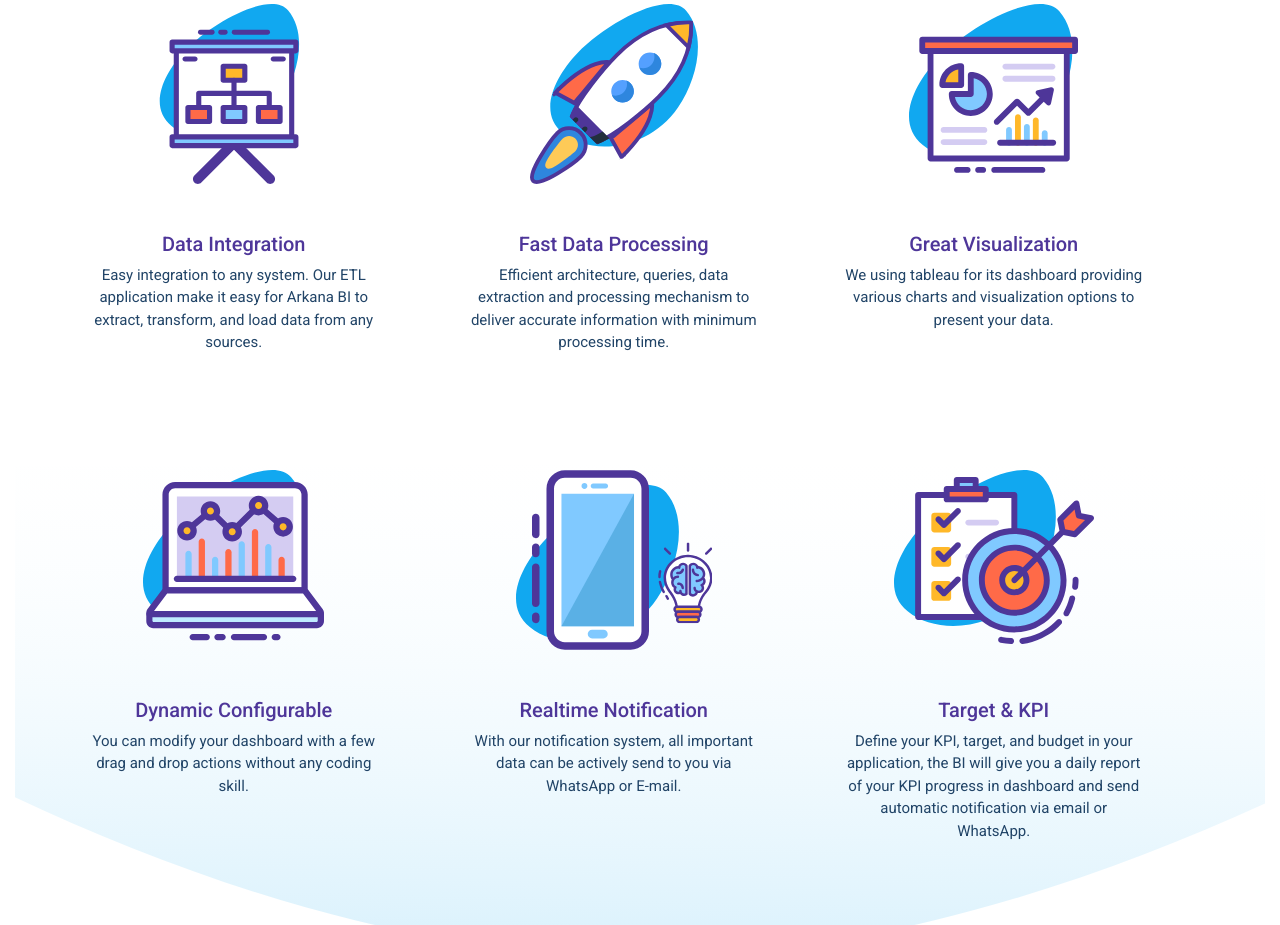
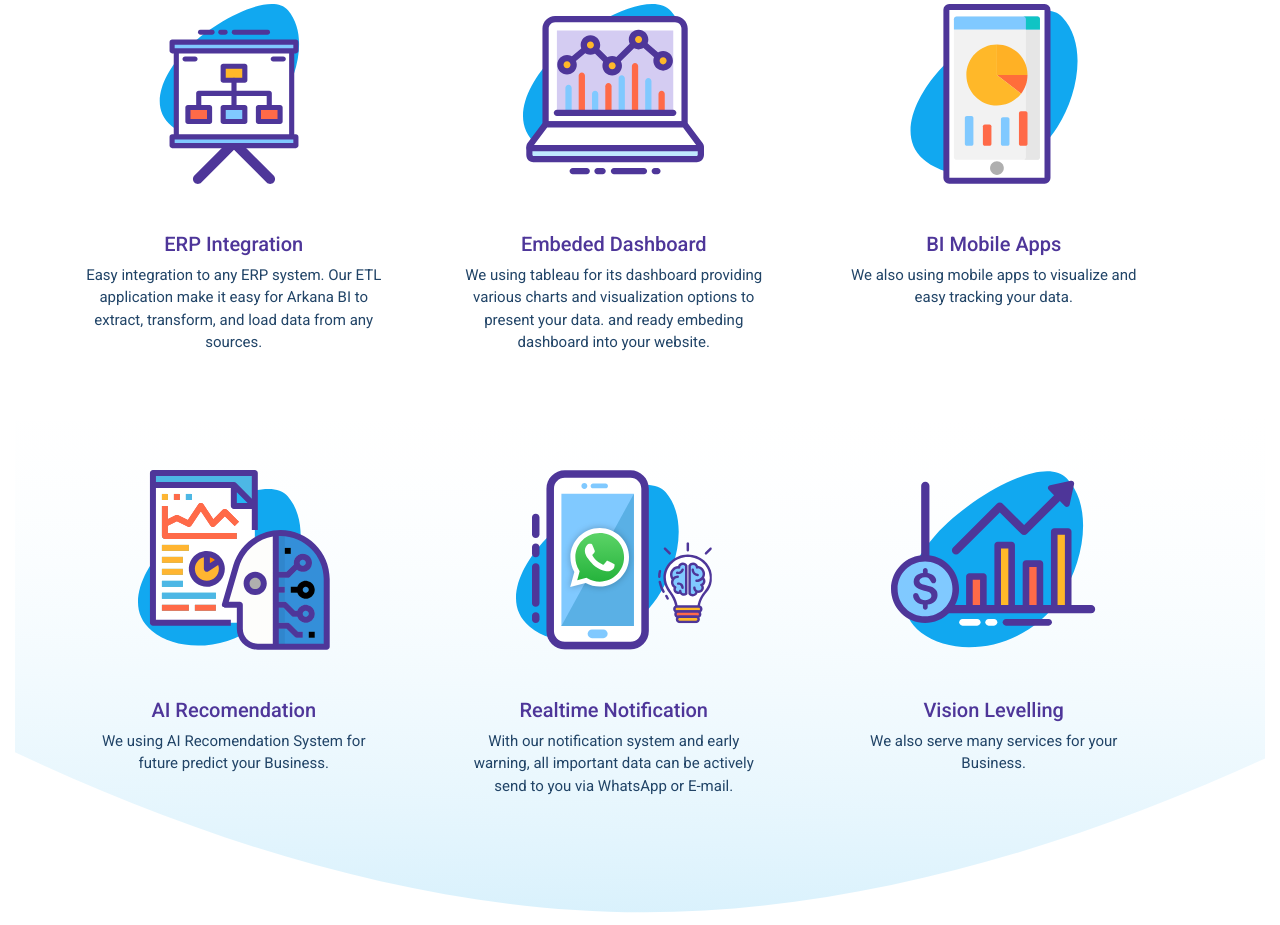
Before and after one commit to rheynoapria/arkanabi_web, a plain HTML site: page index.html in a window 1280 px wide. Shown: the part 1875-2800 px from the top of the page. Drawn offline with Linux system fonts and the light colour scheme; files whose address does not match are found by name.

Commit message:
repair menu on feature section

```diff
--- a/index.html
+++ b/index.html
@@ -39,6 +39,9 @@
               </li>
               <li class="nav-item">
                 <a class="nav-link" href="#digital-marketing-section">Product</a>
+              </li>
+              <li class="nav-item">
+                <a class="nav-link" href="#">Dashboard</a>
               </li>
               <li class="nav-item btn-contact-us pl-4 pl-lg-0">
                 <button class="btn btn-info" data-toggle="modal" data-target="#exampleModal">Contact Us</button>
@@ -102,32 +105,8 @@
                         <div class="features-width">
                           <div class="text-center">
                             <img src="images/ic_DataIntegration.svg" alt="" class="img-iconss">
-                            <h5 class="qy-3">Data Integration</h5>
-                            <p class="text-muted">Easy integration to any system. Our ETL application make it easy for Arkana BI to extract, transform, and load data from any sources.</p>
-                          </div>
-                        </div>
-                      </div>
-                    </div>
-
-                    <div class="col-12 col-md-6 col-lg-4">
-                      <div class="grid-margin d-flex justify-content-start">
-                        <div class="features-width">
-                          <div class="text-center">
-                            <img src="images/ic_FastDataProcessing.svg" alt="" class="img-iconss">
-                            <h5 class="qy-3">Fast Data Processing</h5>
-                            <p class="text-muted">Efficient architecture, queries, data extraction and processing mechanism to deliver accurate information with minimum processing time.</p>
-                          </div>
-                        </div>
-                      </div>
-                    </div>
-
-                    <div class="col-12 col-md-6 col-lg-4">
-                      <div class="grid-margin d-flex justify-content-start">
-                        <div class="features-width">
-                          <div class="text-center">
-                            <img src="images/ic_Visualization.svg" alt="" class="img-iconss">
-                            <h5 class="qy-3">Great Visualization</h5>
-                            <p class="text-muted">We using tableau for its dashboard providing various charts and visualization options to present your data.</p>
+                            <h5 class="qy-3">ERP Integration</h5>
+                            <p class="text-muted">Easy integration to any ERP system. Our ETL application make it easy for Arkana BI to extract, transform, and load data from any sources.</p>
                           </div>
                         </div>
                       </div>
@@ -138,8 +117,8 @@
                         <div class="features-width">
                           <div class="text-center">
                             <img src="images/ic_Analytic.svg" alt="" class="img-iconss">
-                            <h5 class="qy-3">Dynamic Configurable</h5>
-                            <p class="text-muted">You can modify your dashboard with a few drag and drop actions without any coding skill.</p>
+                            <h5 class="qy-3">Embeded Dashboard</h5>
+                            <p class="text-muted">We using tableau for its dashboard providing various charts and visualization options to present your data. and ready embeding dashboard into your website.</p>
                           </div>
                         </div>
                       </div>
@@ -149,9 +128,9 @@
                       <div class="grid-margin d-flex justify-content-start">
                         <div class="features-width">
                           <div class="text-center">
-                            <img src="images/ic_Notification.svg" alt="" class="img-iconss">
-                            <h5 class="qy-3">Realtime Notification</h5>
-                            <p class="text-muted">With our notification system, all important data can be actively send to you via WhatsApp or E-mail.</p>
+                            <img src="images/mobile_apps.svg" alt="" class="img-iconss">
+                            <h5 class="qy-3">BI Mobile Apps</h5>
+                            <p class="text-muted">We also using mobile apps to visualize and easy tracking your data.</p>
                           </div>
                         </div>
                       </div>
@@ -161,9 +140,33 @@
                       <div class="grid-margin d-flex justify-content-start">
                         <div class="features-width">
                           <div class="text-center">
-                            <img src="images/ic_Target&KPI.svg" alt="" class="img-iconss">
-                            <h5 class="qy-3">Target & KPI</h5>
-                            <p class="text-muted">Define your KPI, target, and budget in your application, the BI will give you a daily report of your KPI progress in dashboard and send automatic notification via email or WhatsApp.</p>
+                            <img src="images/ai_recomendation.svg" alt="" class="img-iconss">
+                            <h5 class="qy-3">AI Recomendation</h5>
+                            <p class="text-muted">We using AI Recomendation System for future predict your Business.</p>
+                          </div>
+                        </div>
+                      </div>
+                    </div>
+
+                    <div class="col-12 col-md-6 col-lg-4">
+                      <div class="grid-margin d-flex justify-content-start">
+                        <div class="features-width">
+                          <div class="text-center">
+                            <img src="images/Notification.svg" alt="" class="img-iconss">
+                            <h5 class="qy-3">Realtime Notification</h5>
+                            <p class="text-muted">With our notification system and early warning, all important data can be actively send to you via WhatsApp or E-mail.</p>
+                          </div>
+                        </div>
+                      </div>
+                    </div>
+
+                    <div class="col-12 col-md-6 col-lg-4">
+                      <div class="grid-margin d-flex justify-content-start">
+                        <div class="features-width">
+                          <div class="text-center">
+                            <img src="images/levelling.svg" alt="" class="img-iconss">
+                            <h5 class="qy-3">Vision Levelling</h5>
+                            <p class="text-muted">We also serve many services for your Business.</p>
                           </div>
                         </div>
                       </div>
@@ -181,7 +184,7 @@
           <div class="container-fluid">
             <section id="tabs" class="project-tab features-overview">
               <div class="content-header-2">
-                <h2>Our Implementation Prodcut</h2>
+                <h2>Our Implementation Product</h2>
               </div>
 
               <div class="container-fluid">
```
Also changed, not shown: images/Notification.svg (added), images/ai_recomendation.svg (added), images/levelling.svg (added), images/mobile_apps.svg (added).
